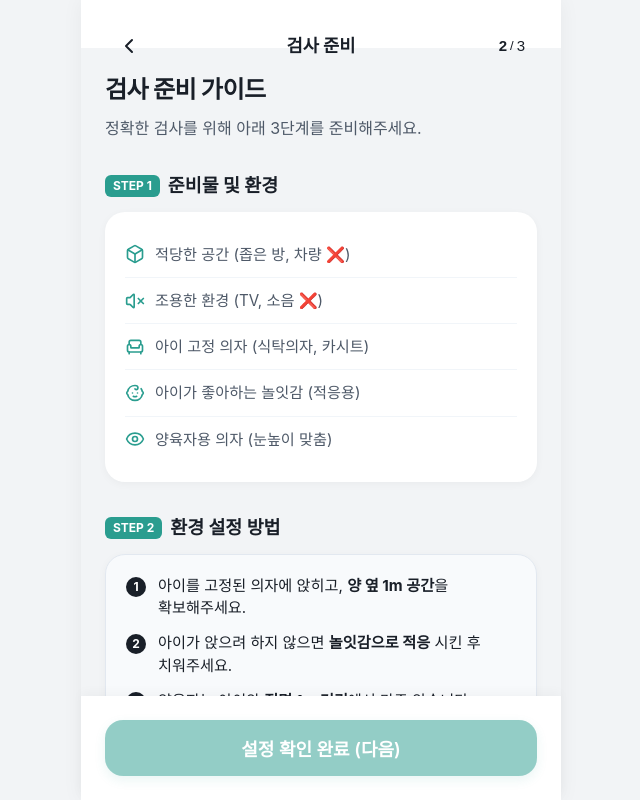
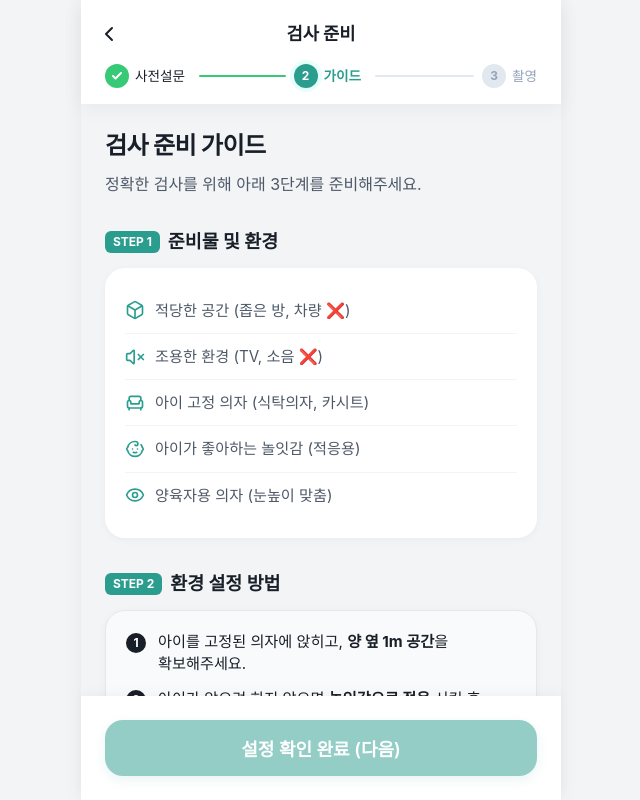
Before and after one commit to seungtae97/auti, a React (Vite) app: page /test/setup in a window 1280 px wide. Shown: the whole page, without its empty margins (319-959 px from the left). Built offline with nearby package versions, Linux system fonts and the light colour scheme.

Commit message:
Rollback WizardHeader UI to progress bar

```diff
--- a/src/components/WizardHeader/WizardHeader.css
+++ b/src/components/WizardHeader/WizardHeader.css
@@ -1,92 +1,55 @@
 .wizard-header-unified {
-    display: flex;
-    flex-direction: column;
-    padding: 16px 20px;
-    background-color: var(--white);
+    padding-bottom: 0;
+    background-color: white;
+    z-index: 50;
     position: sticky;
     top: 0;
-    z-index: 50;
-    width: 100%;
-    /* 선 제거 (필요시 추가) */
-    /* border-bottom: 1px solid #F2F4F6; */
+    box-shadow: 0 4px 20px rgba(0, 0, 0, 0.05);
 }
 
 .header-top-row {
     display: flex;
     align-items: center;
     justify-content: space-between;
-    width: 100%;
-    height: 48px;
-    position: relative;
+    padding: 12px 16px;
+    height: 56px;
+    /* Explicit height for consistency */
+    margin-bottom: 0;
 }
 
 .header-left-area {
-    width: 48px;
+    min-width: 40px;
     display: flex;
-    align-items: center;
     justify-content: flex-start;
+    z-index: 60;
+    position: relative;
 }
 
 .header-center-area {
     flex: 1;
     display: flex;
+    justify-content: center;
+    align-items: center;
+}
+
+.header-right-area {
+    min-width: 40px;
+}
+
+.wizard-back-btn {
+    padding: 8px;
+    margin-left: -8px;
+    cursor: pointer;
+    background: none;
+    border: none;
+    display: flex;
     align-items: center;
     justify-content: center;
 }
 
-.header-right-area {
-    width: 48px;
-    display: flex;
-    align-items: center;
-    justify-content: flex-end;
+.header-title {
+    margin: 0;
+    font-size: 1.1rem;
+    font-weight: 700;
+    color: var(--text-main, #333);
 }
-
-.wizard-back-btn {
-    background: none;
-    border: none;
-    padding: 0;
-    cursor: pointer;
-    color: var(--grey-800);
-    display: flex;
-    align-items: center;
-    justify-content: center;
-    width: 40px;
-    height: 40px;
-    margin-left: -12px;
-}
-
-.header-title {
-    font-size: 18px;
-    font-weight: 700;
-    color: var(--grey-900);
-    margin: 0;
-    line-height: 1.4;
-    text-align: center;
-}
-
-.step-indicator {
-    font-family: 'Pretendard', sans-serif;
-    font-size: 15px;
-    font-weight: 600;
-    color: var(--grey-400);
-    display: flex;
-    align-items: center;
-    gap: 2px;
-}
-
-.step-current {
-    color: var(--primary-color);
-    font-weight: 700;
-}
-
-.step-divider {
-    color: var(--grey-300);
-    font-weight: 400;
-    font-size: 13px;
-    margin: 0 1px;
-}
-
-.step-total {
-    color: var(--grey-400);
-    font-weight: 500;
-}
--- a/src/components/WizardHeader/WizardHeader.tsx
+++ b/src/components/WizardHeader/WizardHeader.tsx
@@ -1,11 +1,11 @@
 import React from 'react';
 import { ChevronLeft } from 'lucide-react';
+import { TestStageIndicator } from '../TestStageIndicator/TestStageIndicator';
 import './WizardHeader.css';
 
 interface WizardHeaderProps {
     title: string;
     currentStage: 1 | 2 | 3;
-    totalStages?: number;
     onBack?: () => void;
     showBackBtn?: boolean;
 }
@@ -13,7 +13,6 @@ interface WizardHeaderProps {
 export const WizardHeader: React.FC<WizardHeaderProps> = ({
     title,
     currentStage,
-    totalStages = 3,
     onBack,
     showBackBtn = true
 }) => {
@@ -32,14 +31,9 @@ export const WizardHeader: React.FC<WizardHeaderProps> = ({
                     <h1 className="header-title">{title}</h1>
                 </div>
 
-                <div className="header-right-area">
-                    <span className="step-indicator">
-                        <span className="step-current">{currentStage}</span>
-                        <span className="step-divider">/</span>
-                        <span className="step-total">{totalStages}</span>
-                    </span>
-                </div>
+                <div className="header-right-area"></div> {/* Spacer for center alignment */}
             </div>
+            <TestStageIndicator currentStage={currentStage} />
         </div>
     );
 };
```
